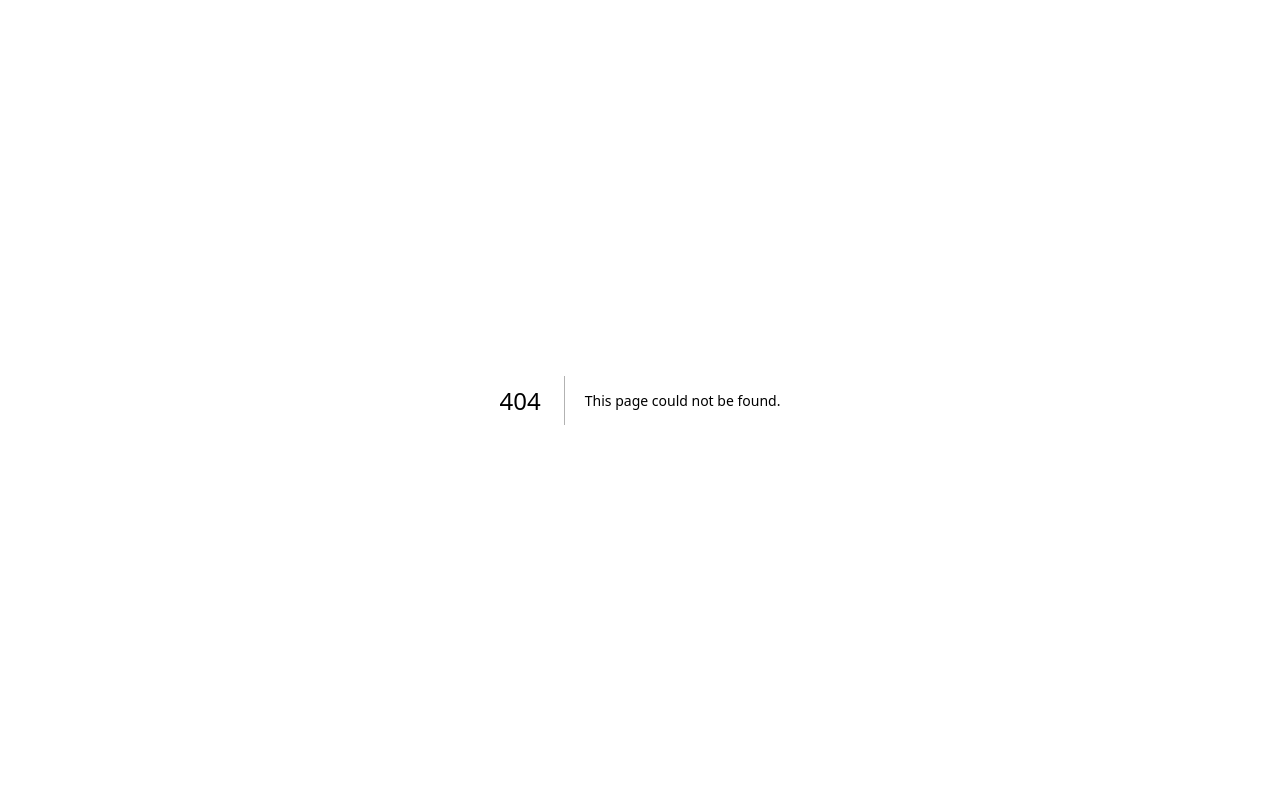
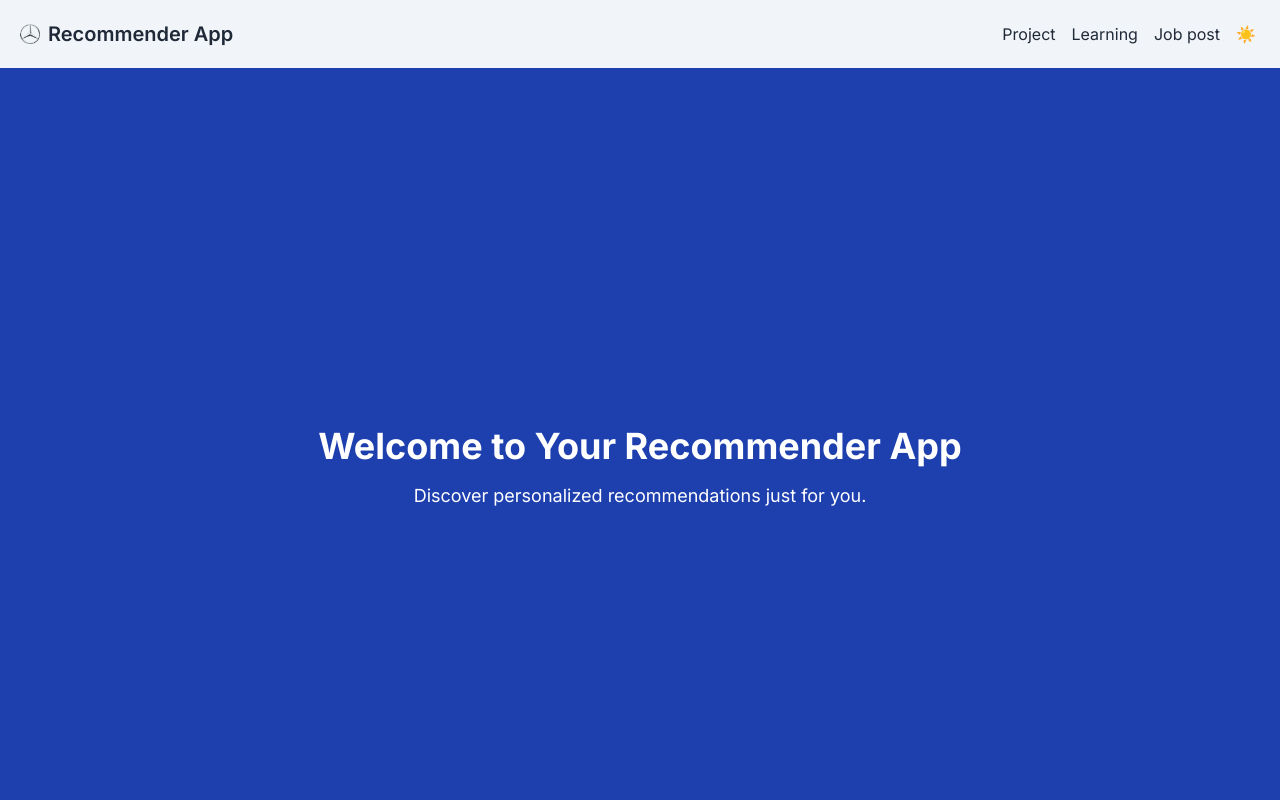
Before and after one commit to Ashish-100-tiwari/datascienceclub, a Next.js app: page /project in a window 1280 px wide. Before the commit this address had no page. Shown: the top 800 px of the page. Built offline with nearby package versions, Linux system fonts and the light colour scheme.

Commit message:
routes-for-learning-project-community

```diff
--- /dev/null
+++ b/src/app/(root)/community/page.jsx
@@ -0,0 +1,18 @@
+"use client"
+import Footer from '@/components/footer/footer';
+import Header from '@/components/header/header';
+import Navbar from '@/components/navbar/nav'
+import React, { useState } from 'react'
+
+const Page = () => {
+  const [darkMode, setDarkMode] = useState(false);
+  return (
+    <div>
+      <Navbar setDarkMode={setDarkMode} darkMode={darkMode}/>
+      <Header/>
+      <Footer darkMode={darkMode}/>
+    </div>
+  )
+}
+
+export default Page
--- /dev/null
+++ b/src/app/(root)/learning/page.jsx
@@ -0,0 +1,18 @@
+"use client"
+import Footer from '@/components/footer/footer';
+import Header from '@/components/header/header';
+import Navbar from '@/components/navbar/nav'
+import React, { useState } from 'react'
+
+const Page = () => {
+  const [darkMode, setDarkMode] = useState(false);
+  return (
+    <div>
+      <Navbar setDarkMode={setDarkMode} darkMode={darkMode}/>
+      <Header/>
+      <Footer darkMode={darkMode}/>
+    </div>
+  )
+}
+
+export default Page
--- /dev/null
+++ b/src/app/(root)/project/page.jsx
@@ -0,0 +1,18 @@
+"use client"
+import Footer from '@/components/footer/footer';
+import Header from '@/components/header/header';
+import Navbar from '@/components/navbar/nav'
+import React, { useState } from 'react'
+
+const Page = () => {
+  const [darkMode, setDarkMode] = useState(false);
+  return (
+    <div>
+      <Navbar setDarkMode={setDarkMode} darkMode={darkMode}/>
+      <Header/>
+      <Footer darkMode={darkMode}/>
+    </div>
+  )
+}
+
+export default Page
--- a/src/components/navbar/nav.jsx
+++ b/src/components/navbar/nav.jsx
@@ -1,5 +1,6 @@
 "use client"
 import Image from "next/image";
+import Link from "next/link";
 import React, { useState } from "react";
 
 const Navbar = ({ darkMode, setDarkMode }) => {
@@ -17,8 +18,8 @@ const Navbar = ({ darkMode, setDarkMode }) => {
     >
       <div className="flex items-center">
         <div className="flex items-center">
-          <Image src="/mlogo.png" width={20} height={20} alt="Logo" />
-          <h1 className="text-xl font-semibold ml-2">Recommender App</h1>
+          <Link href={"/"}><Image src="/mlogo.png"  width={20} height={20} alt="Logo" /></Link>
+          <Link href={"/"}><h1 className="text-xl font-semibold ml-2">Recommender App</h1></Link>
         </div>
       </div>
 
@@ -37,18 +38,18 @@ const Navbar = ({ darkMode, setDarkMode }) => {
         {menuOpen && (
           <div className="sm:hidden">
             <ul className="flex flex-col space-y-2 items-center">
-              <li className="cursor-pointer">Projects</li>
-              <li className="cursor-pointer">Learning</li>
-              <li className="cursor-pointer">Job post</li>
+              <Link href="http://localhost:3000/project">Project</Link>
+              <Link href="/learning">Learning</Link>
+              <Link href="/community">Job post</Link>
             </ul>
           </div>
         )}
 
         {/* Navigation Options for Larger Screens */}
         <ul className="hidden sm:flex space-x-4">
-          <li className="cursor-pointer">Projects</li>
-          <li className="cursor-pointer">Learning</li>
-          <li className="cursor-pointer">Job post</li>
+          <Link href="http://localhost:3000/project">Project</Link>
+          <Link href="/learning">Learning</Link>
+          <Link href="/community">Job post</Link>
         </ul>
 
         {/* Dark Mode Toggle */}
```
